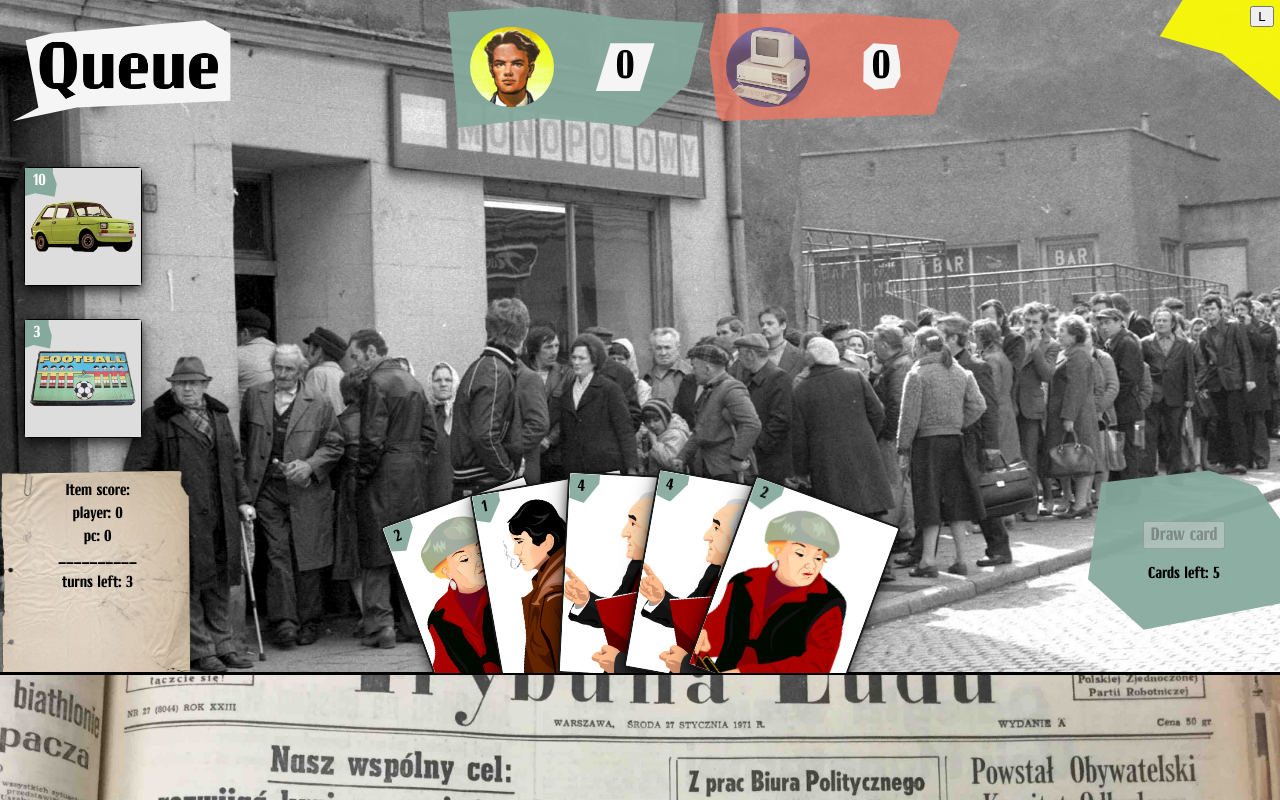
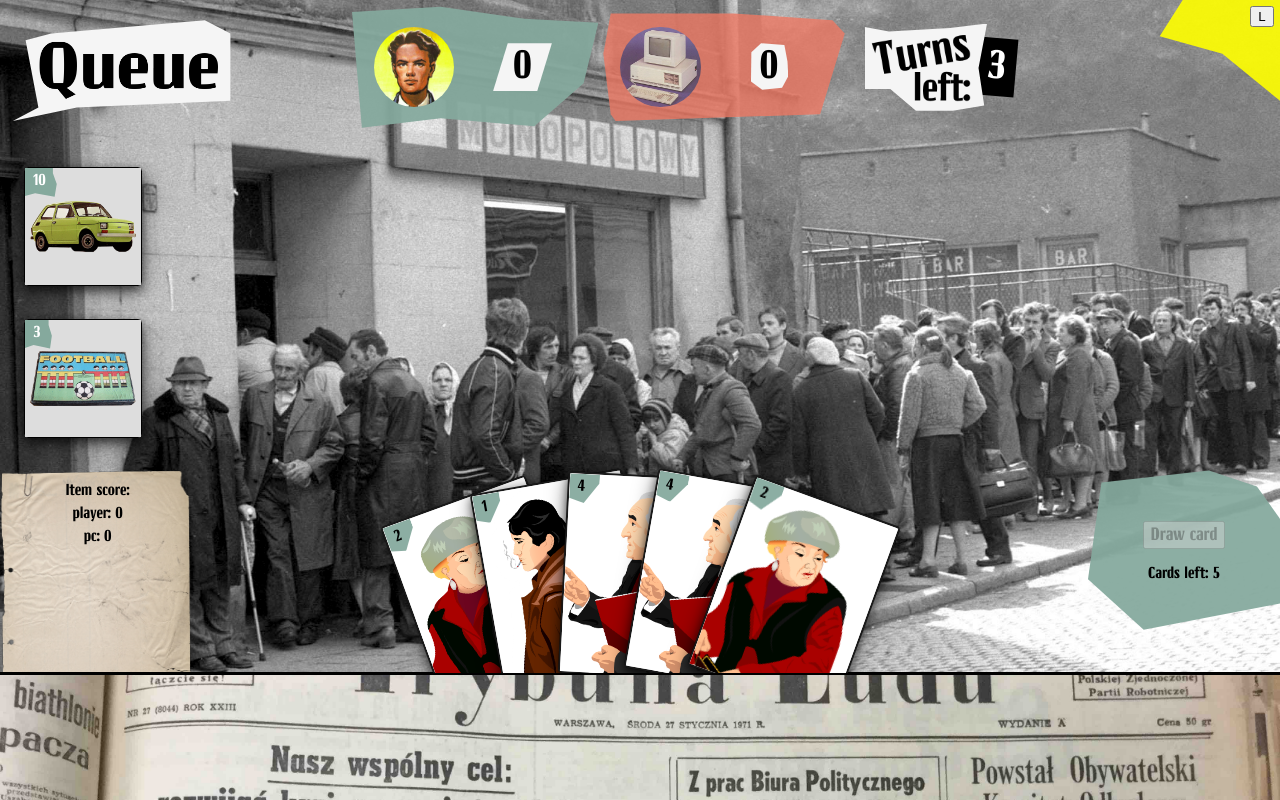
Before and after one commit to michalakweb/that-my-spot, a React (Create React App) app: page / in a window 1280 px wide. Built offline with nearby package versions, Linux system fonts and the light colour scheme.

Commit message:
turns score restyled and moved

```diff
--- a/src/App.js
+++ b/src/App.js
@@ -13,7 +13,7 @@ const deckStats = [
 	{ id: 2, name: "baba", value: 2 },
 	{ id: 3, name: "dzieciak", value: 1 },
 	{ id: 4, name: "palacz", value: 1 },
-	{ id: 5, name: "partyjniak", value: 4 }
+	{ id: 5, name: "partyjniak", value: 4 },
 ]
 const itemStats = [
 	{ id: 1, name: "magnetofon", value: 7 },
@@ -28,7 +28,7 @@ const itemStats = [
 	{ id: 10, name: "rzutnik", value: 5 },
 	{ id: 11, name: "papier", value: 2 },
 	{ id: 12, name: "fajki", value: 1 },
-	{ id: 13, name: "telewizorek", value: 1 }
+	{ id: 13, name: "telewizorek", value: 1 },
 ]
 
 class App extends React.Component {
@@ -80,7 +80,7 @@ class App extends React.Component {
 		showWinLoseScreen: false,
 		showItemsScreen: false,
 		itemsScreenFlag: true,
-		winLoseScreenFlag: true
+		winLoseScreenFlag: true,
 	}
 
 	componentDidMount() {
@@ -102,7 +102,7 @@ class App extends React.Component {
 				{
 					phaseOneFlag: false,
 					currentPhase: 1,
-					turnCounter: 0
+					turnCounter: 0,
 				},
 				() => {
 					console.log("switched to phase 1")
@@ -146,7 +146,7 @@ class App extends React.Component {
 					showWinLoseScreen: true,
 					winLoseScreenFlag: false,
 					currentPhase: 0,
-					turnCounter: 0
+					turnCounter: 0,
 				},
 				() => {
 					this.setState(
@@ -176,7 +176,7 @@ class App extends React.Component {
 
 							// Modals
 							showItemsScreen: false,
-							itemsScreenFlag: true
+							itemsScreenFlag: true,
 						},
 						() => {
 							this.shuffleItems(this.state.items)
@@ -197,24 +197,24 @@ class App extends React.Component {
 
 	switchWelcomeScreen = () => {
 		this.setState({
-			showWelcomeScreen: false
+			showWelcomeScreen: false,
 		})
 	}
 
 	switchItemsScreen = () => {
 		this.setState({
-			showItemsScreen: false
+			showItemsScreen: false,
 		})
 	}
 
 	switchWinLoseScreen = () => {
 		this.setState({
 			showWinLoseScreen: false,
-			winLoseScreenFlag: true
+			winLoseScreenFlag: true,
 		})
 	}
 
-	shuffleItems = array => {
+	shuffleItems = (array) => {
 		let arr = [...array]
 		console.log("shuffling items")
 		var j, x, i
@@ -226,7 +226,7 @@ class App extends React.Component {
 		}
 		this.setState(
 			{
-				items: [...arr]
+				items: [...arr],
 			},
 			() => {
 				this.drawItemsFromDeck([...arr])
@@ -236,7 +236,7 @@ class App extends React.Component {
 
 	shuffleCards = (array, stateName) => {
 		// add source for card sets
-		let arr = [...array].map(obj => ({ ...obj, source: stateName }))
+		let arr = [...array].map((obj) => ({ ...obj, source: stateName }))
 
 		console.log(`shuffling cards for ${stateName}`)
 		var j, x, i
@@ -249,7 +249,7 @@ class App extends React.Component {
 
 		this.setState(
 			{
-				[stateName]: [...arr]
+				[stateName]: [...arr],
 			},
 			() => {
 				this.drawCardsFromDeck([...arr], stateName)
@@ -257,18 +257,18 @@ class App extends React.Component {
 		)
 	}
 
-	drawItemsFromDeck = array => {
+	drawItemsFromDeck = (array) => {
 		console.log("drawing items")
 
 		var itemsCurrent = array.splice(-2, 2)
 		this.setState(
 			{
 				items: array,
-				itemsCurrent: itemsCurrent.sort((a, b) => b.value - a.value)
+				itemsCurrent: itemsCurrent.sort((a, b) => b.value - a.value),
 			},
 			() => {
 				this.setState({
-					itemsLeft: this.state.items.length
+					itemsLeft: this.state.items.length,
 				})
 			}
 		)
@@ -282,11 +282,11 @@ class App extends React.Component {
 			this.setState(
 				{
 					[stateName]: array,
-					handComputer: currentHand
+					handComputer: currentHand,
 				},
 				() => {
 					this.setState({
-						cardsDeckLeftComputer: this.state.deckPlayer.length
+						cardsDeckLeftComputer: this.state.deckPlayer.length,
 					})
 				}
 			)
@@ -294,11 +294,11 @@ class App extends React.Component {
 			this.setState(
 				{
 					[stateName]: array,
-					handPlayer: currentHand
+					handPlayer: currentHand,
 				},
 				() => {
 					this.setState({
-						cardsDeckLeftPlayer: this.state.deckPlayer.length
+						cardsDeckLeftPlayer: this.state.deckPlayer.length,
 					})
 				}
 			)
@@ -313,12 +313,12 @@ class App extends React.Component {
 			1
 		)[0]
 
-		this.setState(prevState => ({
+		this.setState((prevState) => ({
 			handPlayer: [...this.state.handPlayer, drawnCard],
 			cardsDeckLeftPlayer: prevState.cardsDeckLeftPlayer - 1,
 			phaseTwoFlag: false,
 			currentPhase: 2,
-			turnCounter: prevState.turnCounter + 1
+			turnCounter: prevState.turnCounter + 1,
 		}))
 	}
 
@@ -328,7 +328,7 @@ class App extends React.Component {
 
 			this.setState({
 				chosenCard: JSON.stringify(cardInfo),
-				chosenCardPosition: position
+				chosenCardPosition: position,
 			})
 
 			if (
@@ -338,7 +338,7 @@ class App extends React.Component {
 				console.log("clicked twice on the same card")
 
 				this.setState({
-					chosenCardConfirm: JSON.stringify(cardInfo)
+					chosenCardConfirm: JSON.stringify(cardInfo),
 				})
 			}
 		}
@@ -352,7 +352,7 @@ class App extends React.Component {
 		)[0]
 
 		this.setState(
-			prevState => ({
+			(prevState) => ({
 				phaseTwoFlag: false,
 				currentPhase: 2,
 				chosenCard: null,
@@ -360,21 +360,21 @@ class App extends React.Component {
 				chosenCardPosition: null,
 				lineCards: [
 					...this.state.lineCards,
-					JSON.parse(this.state.chosenCard)
-				]
+					JSON.parse(this.state.chosenCard),
+				],
 			}),
 			() => {
 				console.log("card sent to line by player")
 
 				// updating the scores for player
 				this.setState(
-					prevState => ({
+					(prevState) => ({
 						playerScore:
-							prevState.playerScore + playerChosenCard.value
+							prevState.playerScore + playerChosenCard.value,
 					}),
 					() => {
-						this.setState(prevState => ({
-							turnCounter: prevState.turnCounter + 1
+						this.setState((prevState) => ({
+							turnCounter: prevState.turnCounter + 1,
 						}))
 					}
 				)
@@ -386,7 +386,7 @@ class App extends React.Component {
 		this.setState(
 			{
 				phaseThreeFlag: false,
-				computerThinking: true
+				computerThinking: true,
 			},
 			() => {
 				setTimeout(() => {
@@ -402,10 +402,10 @@ class App extends React.Component {
 							1
 						)[0]
 
-						this.setState(prevState => ({
+						this.setState((prevState) => ({
 							handComputer: [
 								...this.state.handComputer,
-								drawnCard
+								drawnCard,
 							],
 							cardsDeckLeftComputer:
 								prevState.cardsDeckLeftComputer - 1,
@@ -413,7 +413,7 @@ class App extends React.Component {
 							phaseThreeFlag: true,
 							currentPhase: 1,
 							turnCounter: prevState.turnCounter + 1,
-							computerThinking: false
+							computerThinking: false,
 						}))
 					} else {
 						// delete first card from computer hand
@@ -423,31 +423,31 @@ class App extends React.Component {
 						)
 
 						this.setState(
-							prevState => ({
+							(prevState) => ({
 								currentPhase: 3,
 								lineCards: [
 									...this.state.lineCards,
-									...computerChosenCard
-								]
+									...computerChosenCard,
+								],
 							}),
 							() => {
 								console.log("card sent to line by computer")
 
 								// updating the scores for computer
 								this.setState(
-									prevState => ({
+									(prevState) => ({
 										computerScore:
 											prevState.computerScore +
-											computerChosenCard[0].value
+											computerChosenCard[0].value,
 									}),
 									() => {
-										this.setState(prevState => ({
+										this.setState((prevState) => ({
 											phaseTwoFlag: true,
 											phaseThreeFlag: true,
 											currentPhase: 1,
 											turnCounter:
 												prevState.turnCounter + 1,
-											computerThinking: false
+											computerThinking: false,
 										}))
 									}
 								)
@@ -466,7 +466,7 @@ class App extends React.Component {
 				itemsScreenFlag: false,
 				turnCounter: 0,
 				phaseOneFlag: false,
-				currentPhase: 1
+				currentPhase: 1,
 			},
 			() => {
 				if (this.state.playerScore > this.state.computerScore) {
@@ -477,14 +477,14 @@ class App extends React.Component {
 							showItemsScreen: true,
 							itemsScreenFlag: true,
 							playerScore: 0,
-							computerScore: 0
+							computerScore: 0,
 						},
 						() => {
 							this.setState(
-								prevState => ({
+								(prevState) => ({
 									playerItems: [
 										...prevState.playerItems,
-										this.state.itemsCurrent[0]
+										this.state.itemsCurrent[0],
 									],
 									playerOverallScore:
 										prevState.playerOverallScore +
@@ -492,13 +492,13 @@ class App extends React.Component {
 									itemPlayerMsg: `You got a ${this.state.itemsCurrent[0].name}`,
 									computerItems: [
 										...prevState.computerItems,
-										this.state.itemsCurrent[1]
+										this.state.itemsCurrent[1],
 									],
 									computerOverallScore:
 										prevState.computerOverallScore +
 										this.state.itemsCurrent[1].value,
 									itemComputerMsg: `The AI got a ${this.state.itemsCurrent[1].name}`,
-									lineCards: []
+									lineCards: [],
 								}),
 								() => {
 									this.drawItemsFromDeck(this.state.items)
@@ -513,14 +513,14 @@ class App extends React.Component {
 							showItemsScreen: true,
 							itemsScreenFlag: true,
 							playerScore: 0,
-							computerScore: 0
+							computerScore: 0,
 						},
 						() => {
 							this.setState(
-								prevState => ({
+								(prevState) => ({
 									playerItems: [
 										...prevState.playerItems,
-										this.state.itemsCurrent[1]
+										this.state.itemsCurrent[1],
 									],
 									playerOverallScore:
 										prevState.playerOverallScore +
@@ -528,13 +528,13 @@ class App extends React.Component {
 									itemPlayerMsg: `You got a ${this.state.itemsCurrent[1].name}`,
 									computerItems: [
 										...prevState.computerItems,
-										this.state.itemsCurrent[0]
+										this.state.itemsCurrent[0],
 									],
 									computerOverallScore:
 										prevState.computerOverallScore +
 										this.state.itemsCurrent[0].value,
 									itemComputerMsg: `The AI got a ${this.state.itemsCurrent[0].name}`,
-									lineCards: []
+									lineCards: [],
 								}),
 								() => {
 									this.drawItemsFromDeck(this.state.items)
@@ -551,11 +551,11 @@ class App extends React.Component {
 							playerScore: 0,
 							computerScore: 0,
 							itemPlayerMsg: "",
-							itemComputerMsg: ""
+							itemComputerMsg: "",
 						},
 						() => {
 							this.setState({
-								lineCards: []
+								lineCards: [],
 							})
 						}
 					)
@@ -594,6 +594,7 @@ class App extends React.Component {
 							playerScore={this.state.playerScore}
 							computerScore={this.state.computerScore}
 							computerThinking={this.state.computerThinking}
+							turnCounter={this.state.turnCounter}
 						/>
 
 						<Body
@@ -611,7 +612,6 @@ class App extends React.Component {
 							}
 							drawCard={this.drawCard}
 							currentPhase={this.state.currentPhase}
-							turnCounter={this.state.turnCounter}
 						/>
 					</div>
 				</div>
--- a/src/components/footer/Footer.js
+++ b/src/components/footer/Footer.js
@@ -3,12 +3,11 @@ import OverallScore from "./OverallScore"
 import CardContainer from "./CardContainer"
 import ExtraInfo from "./ExtraInfo"
 
-const Footer = props => (
+const Footer = (props) => (
 	<div id="footer">
 		<OverallScore
 			playerOverallScore={props.playerOverallScore}
 			computerOverallScore={props.computerOverallScore}
-      turnCounter={props.turnCounter}
 		/>
 		<CardContainer
 			handPlayer={props.handPlayer}
--- a/src/components/footer/OverallScore.js
+++ b/src/components/footer/OverallScore.js
@@ -1,13 +1,11 @@
 import React from "react"
 
-const OverallScore = props => (
-  <div id="overall_score">
-    <p>Item score:</p>
-    <p>player: {props.playerOverallScore}</p>
-    <p>pc: {props.computerOverallScore}</p>
-    <p>__________</p>
-    <p>turns left: {3 - props.turnCounter / 2}</p>
-  </div>
+const OverallScore = (props) => (
+	<div id="overall_score">
+		<p>Item score:</p>
+		<p>player: {props.playerOverallScore}</p>
+		<p>pc: {props.computerOverallScore}</p>
+	</div>
 )
 
 export default OverallScore
--- a/src/components/header/GameInfo.js
+++ b/src/components/header/GameInfo.js
@@ -1,6 +1,7 @@
 import React from "react"
 import computerImage from "../../images/odra.jpg"
 import playerImage from "../../images/player.jpg"
+import turnsLeftImage from "../../images/turnsleft.png"
 
 const GameInfo = (props) => (
 	<div id="game_info">
@@ -38,6 +39,10 @@ const GameInfo = (props) => (
 				</div>
 			</div>
 		</div>
+		<div id="turns_left_container">
+			<img src={turnsLeftImage} alt="turns left" id="turns_left_image" />
+			<p id="turns_left_text">{Math.floor(3 - props.turnCounter / 2)}</p>
+		</div>
 	</div>
 )
 
--- a/src/components/header/Header.js
+++ b/src/components/header/Header.js
@@ -3,13 +3,14 @@ import Logo from "./Logo"
 import GameInfo from "./GameInfo"
 import LangSettings from "./LangSettings"
 
-const Header = props => (
+const Header = (props) => (
 	<div id="header">
 		<Logo />
 		<GameInfo
 			playerScore={props.playerScore}
 			computerScore={props.computerScore}
 			computerThinking={props.computerThinking}
+			turnCounter={props.turnCounter}
 		/>
 		<LangSettings />
 	</div>
--- a/src/styles/header.scss
+++ b/src/styles/header.scss
@@ -37,17 +37,54 @@
 #game_info {
 	display: flex;
 	flex-direction: row;
-	width: 40%;
+	width: 55%;
 	height: 100%;
 	// background-color: indigo;
 	justify-content: space-evenly;
+}
+
+#turns_left_container {
+	display: flex;
+	flex-direction: row;
+	width: 30%;
+	align-items: center;
+}
+
+#turns_left_image {
+	padding-left: 20px;
+	width: auto;
+	height: 65%;
+	clip-path: polygon(
+		74% 5%,
+		100% 0,
+		94% 51%,
+		98% 94%,
+		76% 100%,
+		50% 100%,
+		32% 75%,
+		3% 75%,
+		14% 4%,
+		31% 9%
+	);
+}
+
+#turns_left_text {
+	color: white;
+	background-color: black;
+	padding: 5px 10px;
+	margin: 0px;
+	font-size: 40px;
+	transform: rotate(5deg);
+	position: relative;
+	left: -5%;
+	z-index: -1;
 }
 
 #player_info_container,
 #computer_info_container {
 	display: flex;
 	flex-direction: column;
-	width: 50%;
+	width: 35%;
 	// background-color: #f5f5f5bd;
 	justify-content: center;
 }
```
Also changed, not shown: src/images/turnsleft.png (added). Lines whose indentation alone changed are shown as unchanged.
